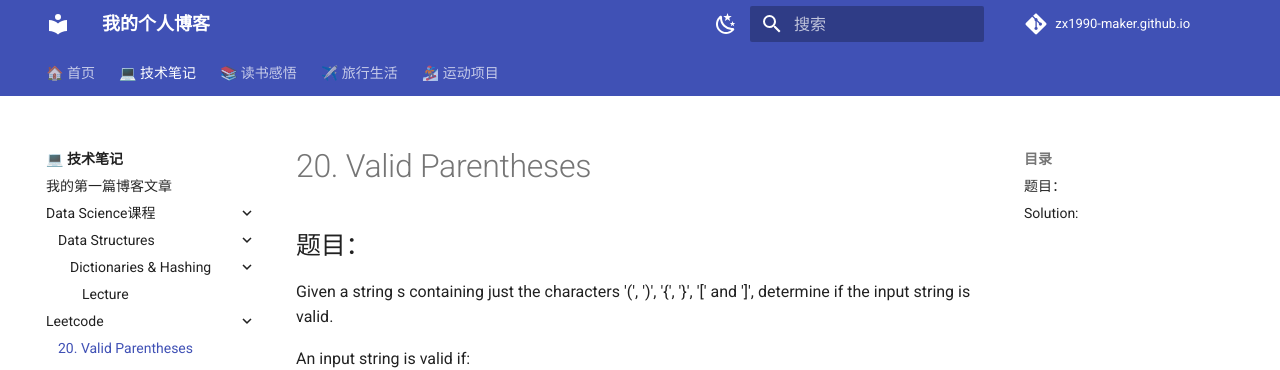
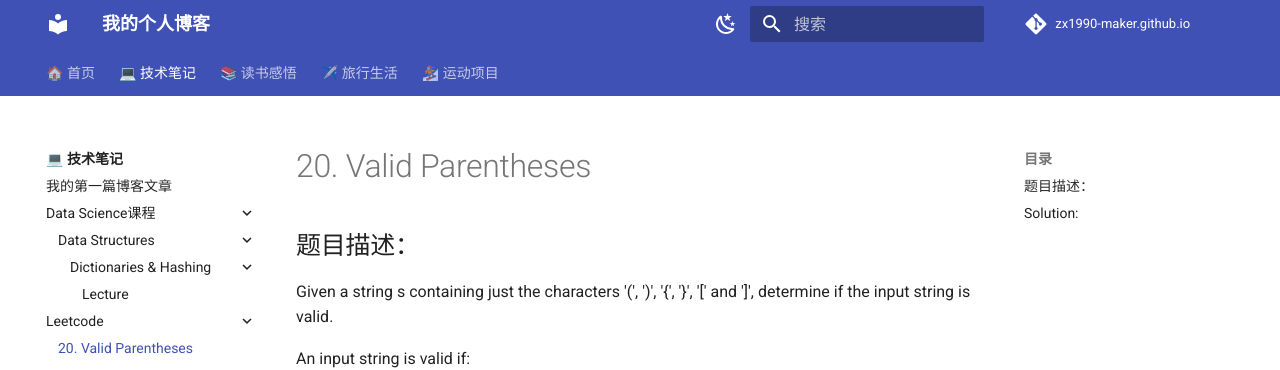
Before and after one commit to zx1990-maker/zx1990-maker.github.io, an MkDocs documentation site: the page built from docs/TECH/Leetcode/20. Valid Parentheses.md, in a window 1280 px wide and 900 px high. Shown: the top 370 px of the window. Built offline with MkDocs 1.6.1 and Material for MkDocs 9.7.7, drawn with Linux system fonts in a browser that asks for light colours; comment, search, counter and statistics services are not loaded.

Commit message:
Update 20. Valid Parentheses.md

```diff
--- a/docs/TECH/Leetcode/20. Valid Parentheses.md
+++ b/docs/TECH/Leetcode/20. Valid Parentheses.md
@@ -1,6 +1,6 @@
 # 20. Valid Parentheses
 
-## 题目：
+## 题目描述：
 Given a string s containing just the characters '(', ')', '{', '}', '[' and ']', determine if the input string is valid.
 
 An input string is valid if:
```
